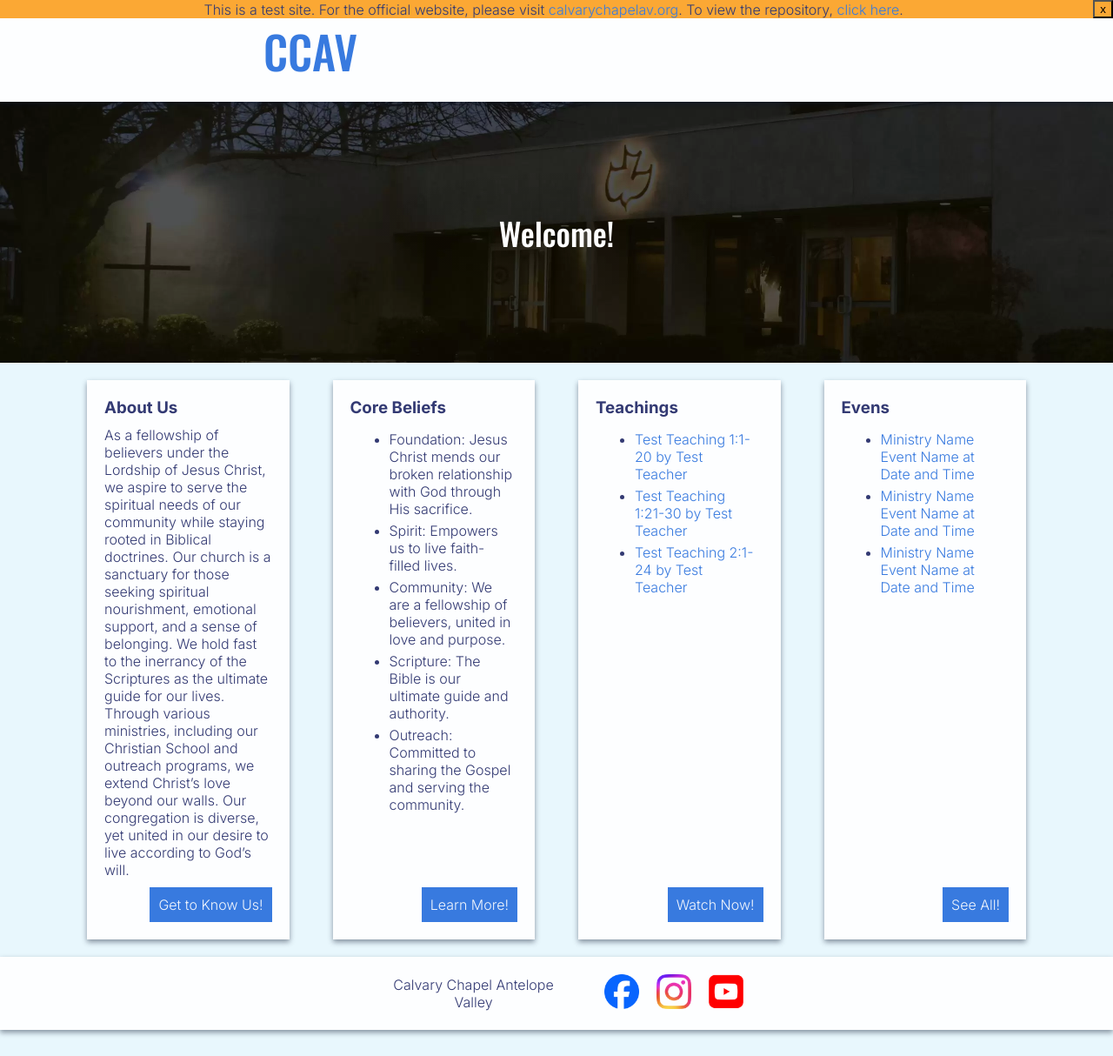
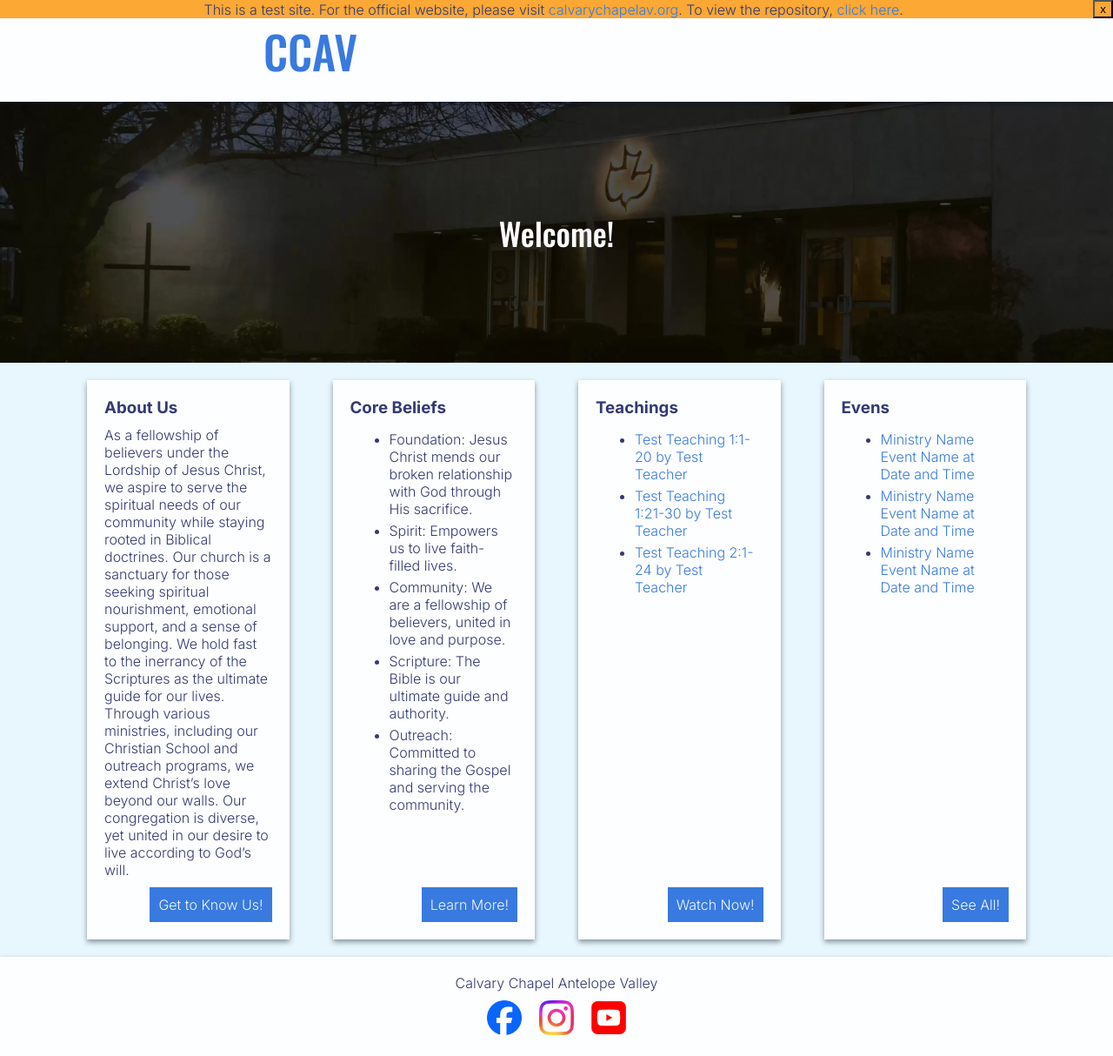
Before and after one commit to levipevans/ccav.church, a Jekyll site: the page built from index.html, in a window 1280 px wide. Shown: the whole page at 87% size. Built offline with Jekyll 4.4.1, drawn with Linux system fonts in a browser that asks for light colours.

Commit message:
♻️ (footer.html, footer.scss): refactor footer layout to use flexbox for better responsiveness and structure   ✨ (footer.html): move footer title to inside the nav for improved semantics and accessibility

```diff
--- a/_includes/footer.html
+++ b/_includes/footer.html
@@ -1,14 +1,10 @@
 <footer class="drop-shadow">
-    <p></p>
-    <p></p>
-    <p class="footer-title"> {{ site.title }} </p>
     <nav>
+        <p class="footer-title"> {{ site.title }} </p>
         <ul class="social-media-menu">
             {% for item in site.data.social %}
             <li><a href="{{ item.link }}"><img src="{{ item.imgpath }}" alt="{{ item.name }}" width="40px" height="40px"></a></li>
             {% endfor %}
         </ul>
     </nav>
-    <p></p>
-    <p></p>
 </footer>
--- a/_sass/footer.scss
+++ b/_sass/footer.scss
@@ -1,15 +1,25 @@
 footer{
-    display: grid;
-    grid-template-columns: 16.6% 16.6% 16.6% 16.6% 16.6% 16.6% ;
-    flex-direction: row;
+    display: flex;
+    flex-direction: column;
     justify-content: space-around;
     gap: 5px;
     padding: 20px;
 }
 
+footer nav{
+    display: flex;
+    flex-direction: column;
+    gap: 10px;
+}
+
 footer h3{
     display: inline;
     margin: 0;
+    padding: 0;
+}
+
+footer ul{
+    margin:0;
     padding: 0;
 }
 
```
